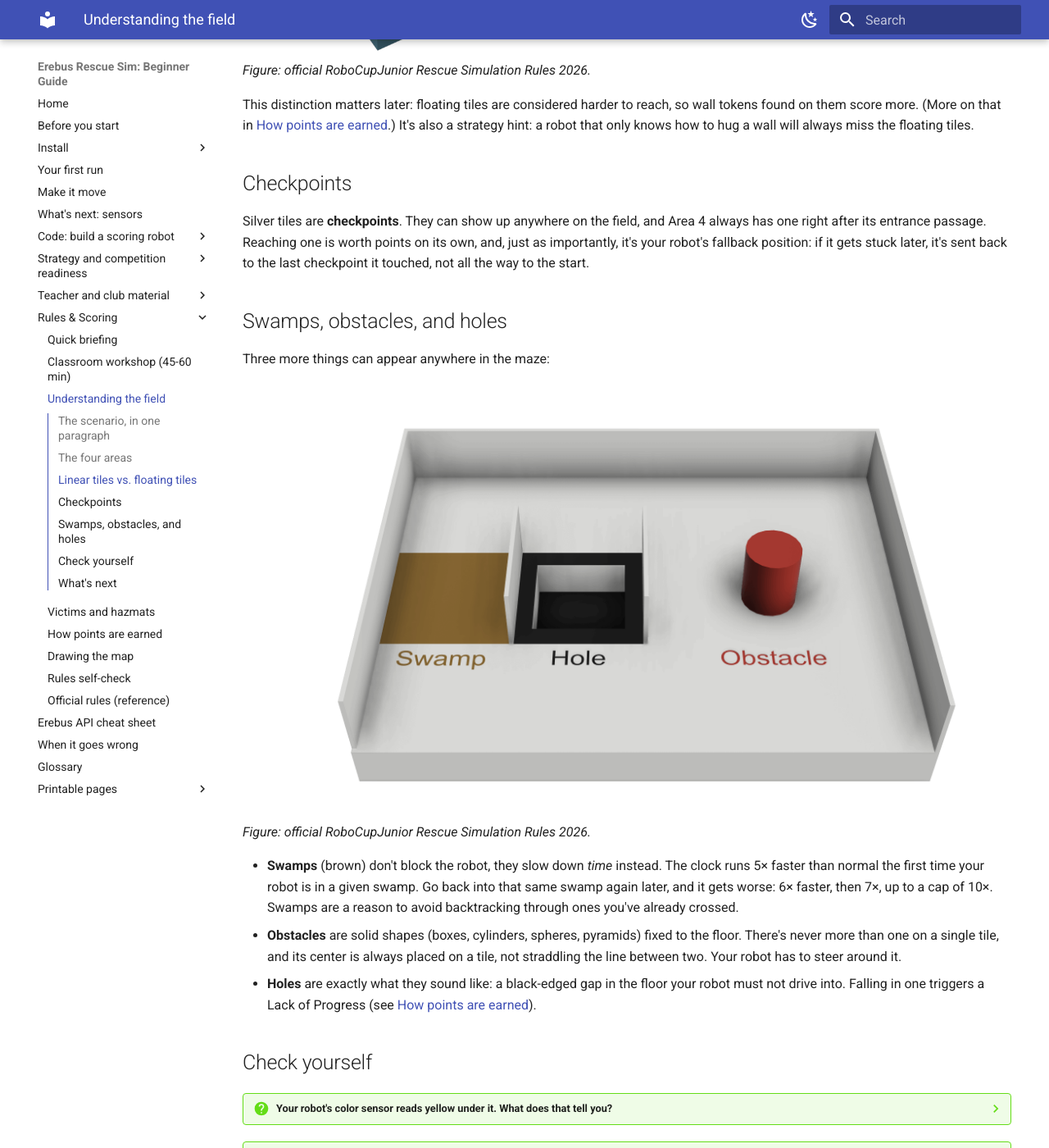
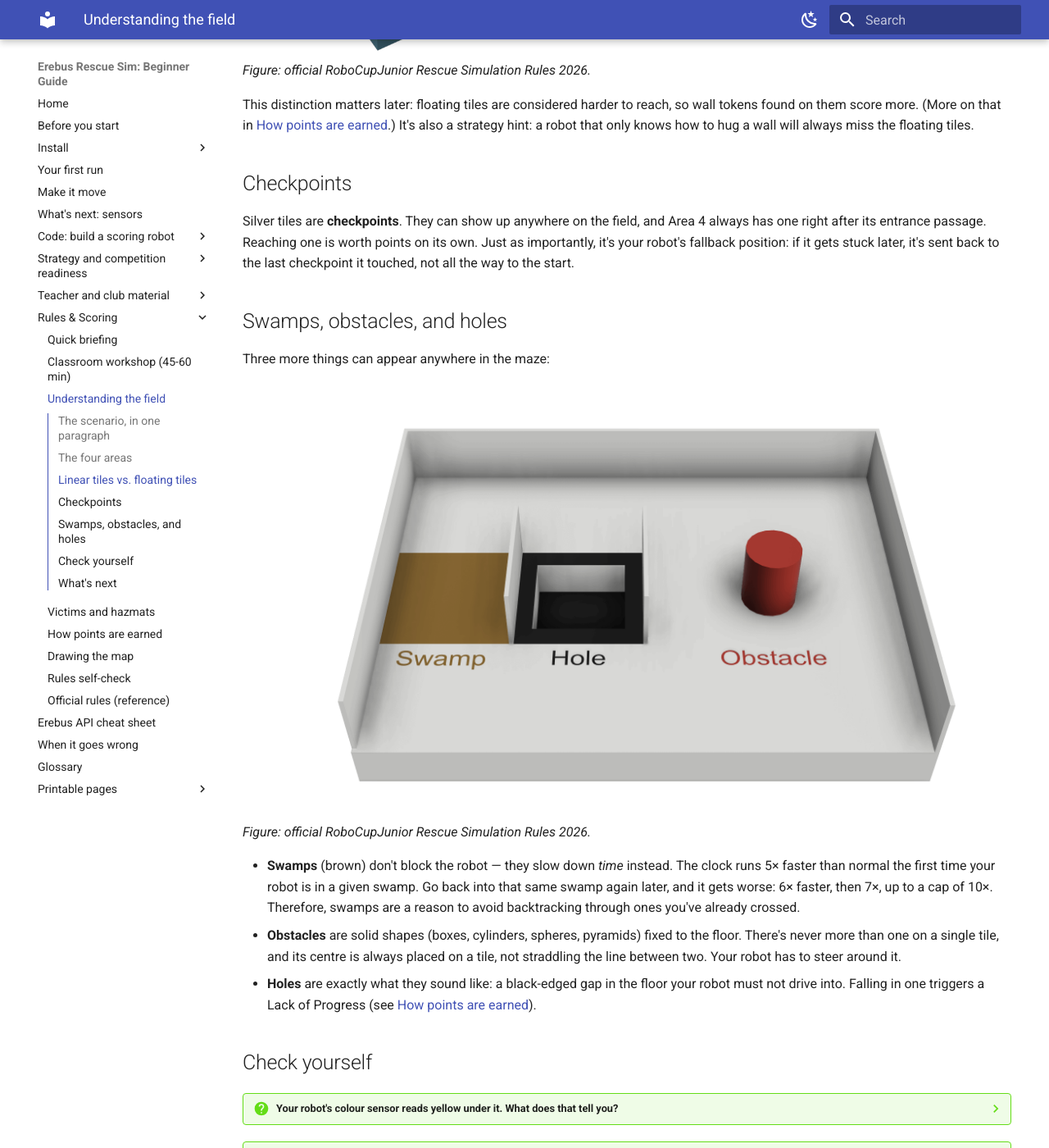
Before and after one commit to talkingj/rcja-rescue-sim-resources, an MkDocs documentation site: the page built from docs/rules-field.md, in a window 1280 px wide and 1400 px high, scrolled down 2580 px. Shown: the whole window at 82% size. Built offline with MkDocs 1.6.1 and Material for MkDocs 9.7.7, drawn with Linux system fonts in a browser that asks for light colours; some of the changed text lies outside the part shown.

Commit message:
style: rewrite rules-field.md in guide voice
Splices fixed: 0. Connectors added: 1. Purpose-first openers: 2.
Spelling: US -> AU, 9 words.
Preservation gate: pass (code blocks, numbers, links, admonitions intact).

Also fixed a style_check.py false positive along the way: the image path
area-passage-colors.png was being scanned as prose and flagging "colors",
even though a link target can't be changed. The checker now strips link
and image targets before the spelling scan.

```diff
--- a/docs/rules-field.md
+++ b/docs/rules-field.md
@@ -19,9 +19,9 @@ stuck, it doesn't fail; it gets sent back to the last checkpoint it reached and
 ## The four areas
 
 The field is split into four areas, each a little harder to navigate than the last. They're laid out
-around a shared perimeter and connected to each other by short, color-coded one-tile passages.
+around a shared perimeter and connected to each other by short, colour-coded one-tile passages.
 
-![The 4 areas of the field, color-coded](assets/rules/field-areas-overview.png)
+![The 4 areas of the field, colour-coded](assets/rules/field-areas-overview.png)
 *Figure: official RoboCupJunior Rescue Simulation Rules 2026.*
 
 - **Area 1** is the simplest: walls only meet at the edges of full 12 cm × 12 cm tiles.
@@ -33,13 +33,13 @@ around a shared perimeter and connected to each other by short, color-coded one-
   angles that aren't simply north/east/south/west.
 
 Every pair of areas that connects is joined by exactly one passage tile, walled on two sides so it has
-a clear entrance and exit, and painted a specific color:
+a clear entrance and exit, and painted a specific colour:
 
-![Which color passage connects which pair of areas](assets/rules/area-passage-colors.png)
-*Figure: official RoboCupJunior Rescue Simulation Rules 2026. Exact color tones depend on the platform.*
+![Which colour passage connects which pair of areas](assets/rules/area-passage-colors.png)
+*Figure: official RoboCupJunior Rescue Simulation Rules 2026. Exact colour tones depend on the platform.*
 
-That means if your robot's floor-color sensor reads "blue," you immediately know it just crossed
-between Area 1 and Area 2, no matter where in the maze that happened.
+To find out which two areas your robot just crossed, you only need to check its floor-colour sensor: a
+"blue" reading means it crossed between Area 1 and Area 2, no matter where in the maze that happened.
 
 ## Linear tiles vs. floating tiles
 
@@ -58,8 +58,8 @@ hint: a robot that only knows how to hug a wall will always miss the floating ti
 ## Checkpoints
 
 Silver tiles are **checkpoints**. They can show up anywhere on the field, and Area 4 always has one
-right after its entrance passage. Reaching one is worth points on its own, and, just as importantly,
-it's your robot's fallback position: if it gets stuck later, it's sent back to the last checkpoint it
+right after its entrance passage. Reaching one is worth points on its own. Just as importantly, it's
+your robot's fallback position: if it gets stuck later, it's sent back to the last checkpoint it
 touched, not all the way to the start.
 
 ## Swamps, obstacles, and holes
@@ -69,20 +69,20 @@ Three more things can appear anywhere in the maze:
 ![Swamp, hole, and obstacle side by side](assets/rules/swamp-hole-obstacle.png)
 *Figure: official RoboCupJunior Rescue Simulation Rules 2026.*
 
-- **Swamps** (brown) don't block the robot, they slow down *time* instead. The clock runs 5× faster
+- **Swamps** (brown) don't block the robot — they slow down *time* instead. The clock runs 5× faster
   than normal the first time your robot is in a given swamp. Go back into that same swamp again later,
-  and it gets worse: 6× faster, then 7×, up to a cap of 10×. Swamps are a reason to avoid backtracking
-  through ones you've already crossed.
+  and it gets worse: 6× faster, then 7×, up to a cap of 10×. Therefore, swamps are a reason to avoid
+  backtracking through ones you've already crossed.
 - **Obstacles** are solid shapes (boxes, cylinders, spheres, pyramids) fixed to the floor. There's never
-  more than one on a single tile, and its center is always placed on a tile, not straddling the line
+  more than one on a single tile, and its centre is always placed on a tile, not straddling the line
   between two. Your robot has to steer around it.
 - **Holes** are exactly what they sound like: a black-edged gap in the floor your robot must not drive
   into. Falling in one triggers a Lack of Progress (see [How points are earned](rules-scoring.md)).
 
 ## Check yourself
 
-??? question "Your robot's color sensor reads yellow under it. What does that tell you?"
-    Checking the passage-color table above: yellow connects Area 1 and Area 3. Your robot just crossed
+??? question "Your robot's colour sensor reads yellow under it. What does that tell you?"
+    Checking the passage-colour table above: yellow connects Area 1 and Area 3. Your robot just crossed
     directly between those two areas.
 
 ??? question "Why would a robot that only ever 'follows the left wall' fail to find every victim?"
```
Also changed, not shown: other parts of docs/rules-field.md (+2 -2 lines).
